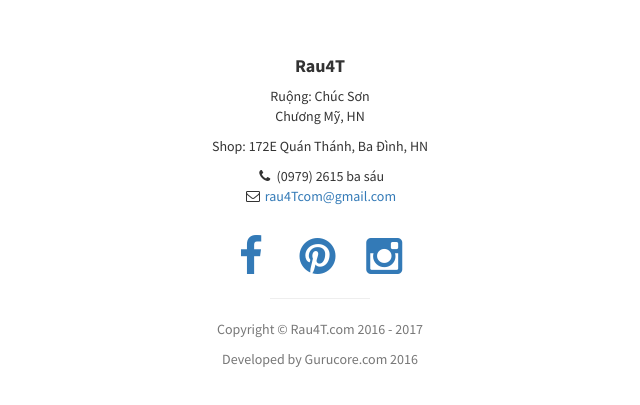
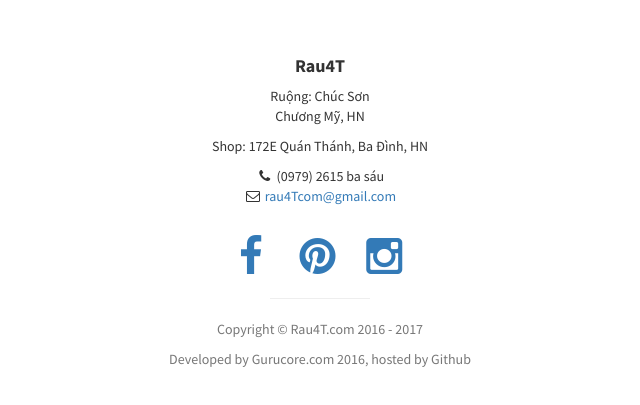
Before and after one commit to rau4t/rau4t.github.io, a plain HTML site: page index.html in a window 1280 px wide. Shown: the part 3615-4020 px from the top of the page, without its empty margins (320-960 px from the left). Drawn offline with Linux system fonts and the light colour scheme.

Commit message:
add credit to Github hosting

```diff
--- a/index.html
+++ b/index.html
@@ -262,7 +262,7 @@
                     </ul>
                     <hr class="small">
                     <p class="text-muted">Copyright &copy; Rau4T.com 2016 - <span class="codeCurrentYear"></span></p>
-                    <p class="text-muted">Developed by Gurucore.com 2016</p>
+                    <p class="text-muted">Developed by Gurucore.com 2016, hosted by Github</p>
                 </div>
             </div>
         </div>
```
